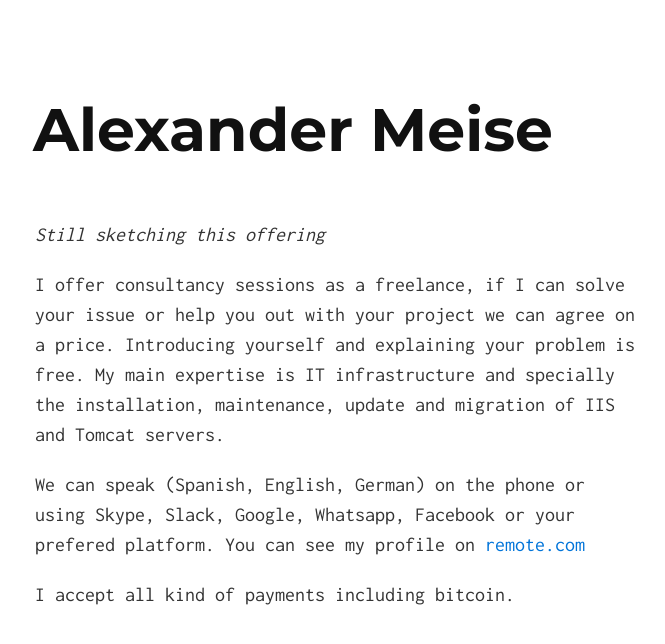
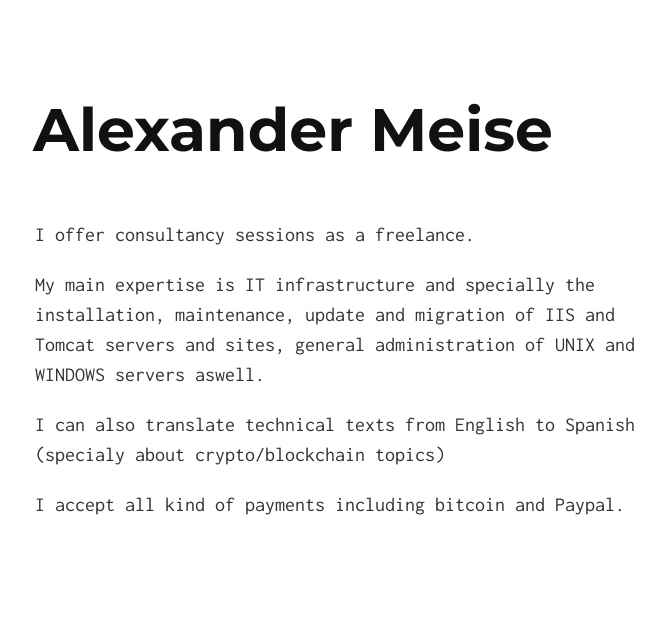
Before and after one commit to alexmeise/alexmeise.github.io, a Jekyll site: the page built from freelance.md, in a window 1280 px wide. Shown: the top 644 px of the page, without its empty margins (305-970 px from the left). Built offline with Jekyll 4.4.1, drawn with Linux system fonts in a browser that asks for light colours; our own code applies the rules of GitHub Pages for plain Markdown files.

Commit message:
Update freelance.md

```diff
--- a/freelance.md
+++ b/freelance.md
@@ -1,9 +1,7 @@
-*Still sketching this offering*
+I offer consultancy sessions as a freelance.
 
-I offer consultancy sessions as a freelance, if I can solve your issue or help you out with your project we can agree on a price.
-Introducing yourself and explaining your problem is free. My main expertise is IT infrastructure and specially the installation, maintenance, update and migration of IIS and Tomcat servers.
+My main expertise is IT infrastructure and specially the installation, maintenance, update and migration of IIS and Tomcat servers and sites, general administration of UNIX and WINDOWS servers aswell.
 
-We can speak (Spanish, English, German) on the phone or using Skype, Slack, Google, Whatsapp, Facebook or your prefered platform.
-You can see my profile on [remote.com](http://www.remote.com)
+I can also translate technical texts from English to Spanish (specialy about crypto/blockchain topics)
 
-I accept all kind of payments including bitcoin.
+I accept all kind of payments including bitcoin and Paypal.
```
